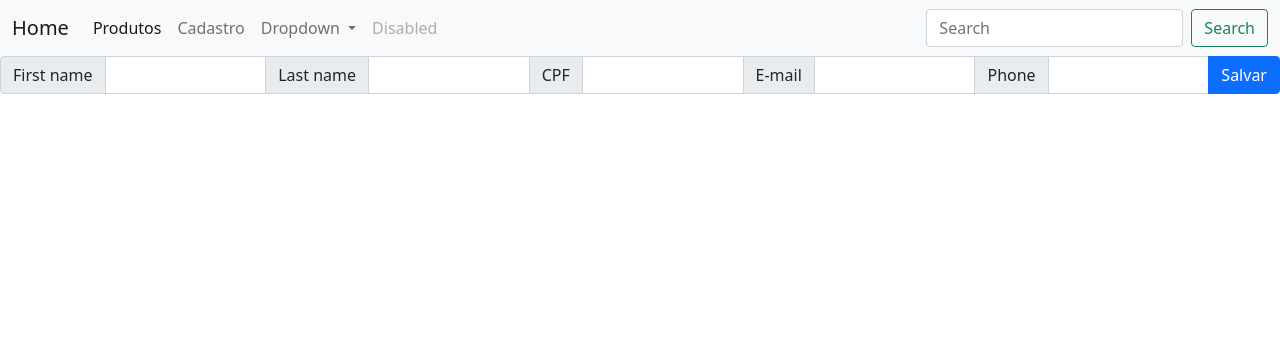
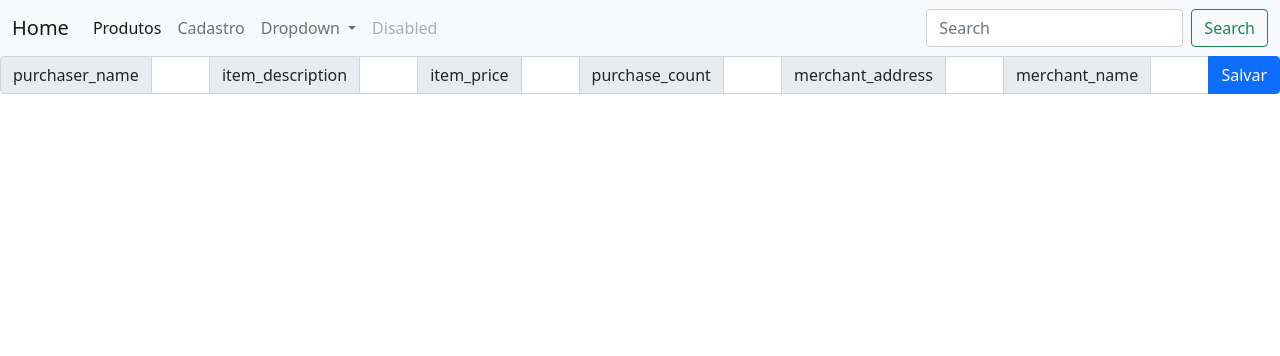
Before and after one commit to GuiMarcelino/flask, a Flask app: page /cadastro in a window 1280 px wide. Shown: the top 356 px of the page. Run offline with Flask 2, Linux system fonts and the light colour scheme.

Commit message:
route cadastrar

```diff
--- a/app.py
+++ b/app.py
@@ -14,13 +14,14 @@ def cadastro():
 
 @app.route('/salvar', methods=['post'])
 def salvar():
-    nome = request.form["first_name"]
-    sobrenome = request.form["last_name"]
-    cpf = request.form["cpf"]
-    email = request.form["email"]
-    telefone = request.form["phone"]
+    id = request.form["id"]
+    purchaser_name = request.form["purchaser_name"]
+    item_descripion = request.form["item_descripion"]
+    item_price = request.form["item_price"]
+    merchant_address = request.form["merchant_address"]
+    merchant_name = request.form["merchant_name"]
     db = conexao()
-    insert(db, nome , sobrenome, cpf, email, telefone)
+    insert(db, id, purchaser_name , item_descripion, item_price, merchant_address, merchant_name)
     return redirect('/cadastro')
 
 
--- a/repositorio.py
+++ b/repositorio.py
@@ -10,10 +10,10 @@ def conexao():
     return db
 
 
-def insert(db, nome, sobrenome, cpf, email, telefone):
+def insert(db, purchaser_name, item_description, item_price, purchase_count, merchant_address, merchant_name):
 
-    comando_sql = "INSERT INTO CONTATOS (NOME, SOBRENOME, CPF, EMAIL, TELEFONE) VALUES (%s,%s,%s,%s,%s)"
-    valores = (nome, sobrenome, cpf, email, telefone)
+    comando_sql = "INSERT INTO VELOW (PURCHASER_NAME, ITEM_DESCRIPTION, ITEM_PRICE, PURCHASE_COUNT, MERCHANT_ADDRESS, MERCHANT_NAME) VALUES (%s,%s,%s,%s,%s,%s)"
+    valores = (purchaser_name, item_description, item_price, purchase_count, merchant_address, merchant_name)
     try:
         cursor = db.cursor()
         cursor.execute(comando_sql, valores)
--- a/templates/cadastro.html
+++ b/templates/cadastro.html
@@ -45,16 +45,18 @@
       </nav>
       <form class="row g-3" action="/salvar", method="POST">
         <div class="input-group mb-3">
-            <span class="input-group-text" id="inputGroup-sizing-default">First name</span>
-            <input type="text" class="form-control" aria-label="Sizing example input" aria-describedby="inputGroup-sizing-default" name="first_name">
-            <span class="input-group-text" id="inputGroup-sizing-default">Last name</span>
-            <input type="text" class="form-control" aria-label="Sizing example input" aria-describedby="inputGroup-sizing-default" name="last_name">
-            <span class="input-group-text" id="inputGroup-sizing-default">CPF</span>
-            <input type="text" class="form-control" aria-label="Sizing example input" aria-describedby="inputGroup-sizing-default" name="cpf">
-            <span class="input-group-text" id="inputGroup-sizing-default">E-mail</span>
-            <input type="text" class="form-control" aria-label="Sizing example input" aria-describedby="inputGroup-sizing-default" name="email">
-            <span class="input-group-text" id="inputGroup-sizing-default">Phone</span>
-            <input type="text" class="form-control" aria-label="Sizing example input" aria-describedby="inputGroup-sizing-default" name="phone">
+            <span class="input-group-text" id="inputGroup-sizing-default">purchaser_name</span>
+            <input type="text" class="form-control" aria-label="Sizing example input" aria-describedby="inputGroup-sizing-default" name="purchaser_name">
+            <span class="input-group-text" id="inputGroup-sizing-default">item_description</span>
+            <input type="text" class="form-control" aria-label="Sizing example input" aria-describedby="inputGroup-sizing-default" name="item_description">
+            <span class="input-group-text" id="inputGroup-sizing-default">item_price</span>
+            <input type="text" class="form-control" aria-label="Sizing example input" aria-describedby="inputGroup-sizing-default" name="item_price">
+            <span class="input-group-text" id="inputGroup-sizing-default">purchase_count</span>
+            <input type="text" class="form-control" aria-label="Sizing example input" aria-describedby="inputGroup-sizing-default" name="purchase_count">
+            <span class="input-group-text" id="inputGroup-sizing-default">merchant_address</span>
+            <input type="text" class="form-control" aria-label="Sizing example input" aria-describedby="inputGroup-sizing-default" name="merchant_address">
+            <span class="input-group-text" id="inputGroup-sizing-default">merchant_name</span>
+            <input type="text" class="form-control" aria-label="Sizing example input" aria-describedby="inputGroup-sizing-default" name="merchant_name">
             <input class="btn btn-primary" type="submit" value="Salvar">
       </form>
       </div>
```
